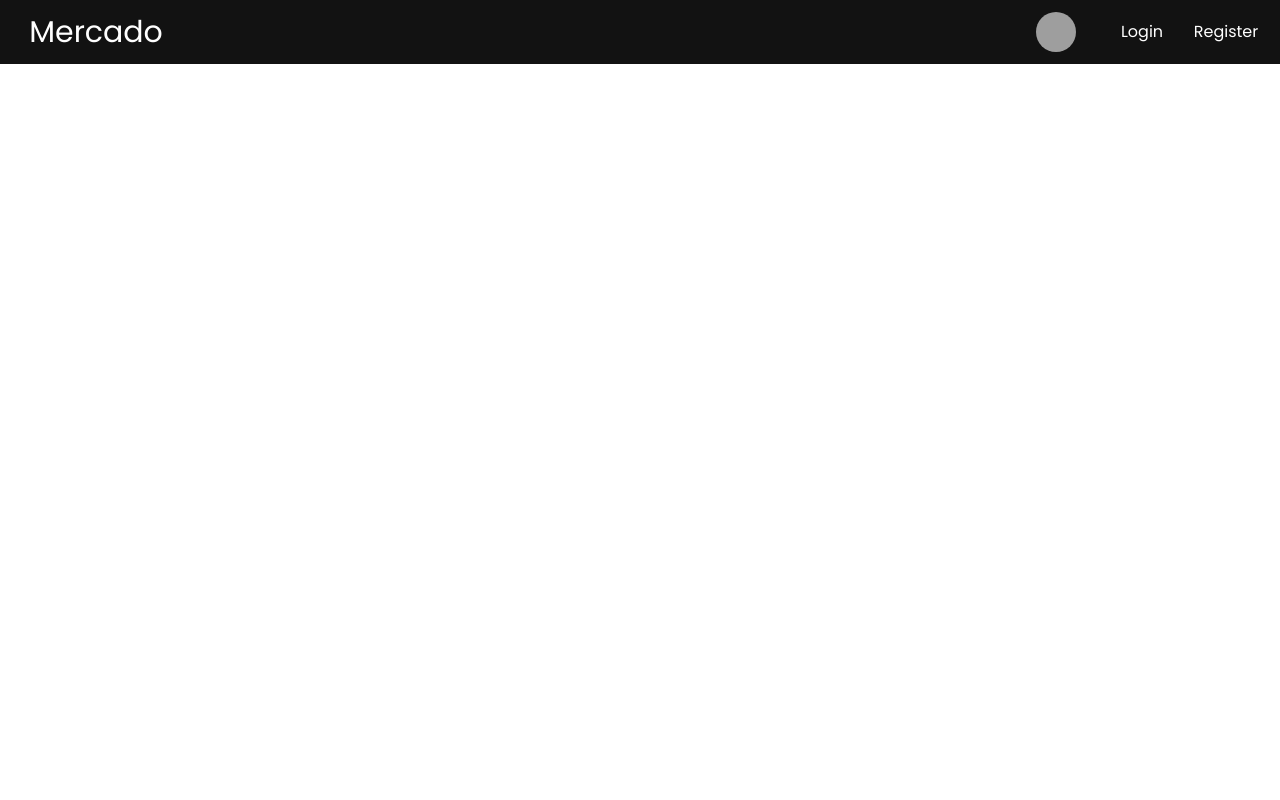
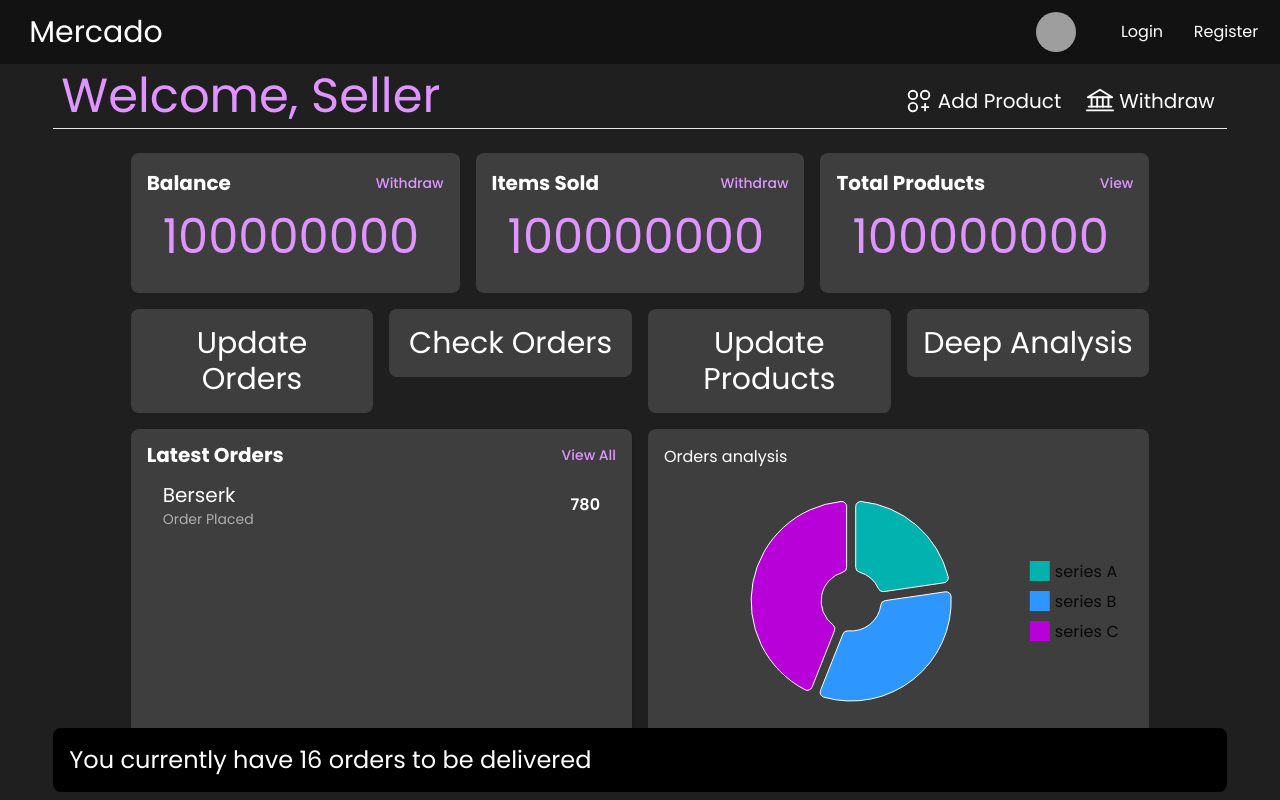
Before and after one commit to DoT-Dash-Do/Mercado, a React (Create React App) app in the folder client/: page /Dashboard in a window 1280 px wide. Built offline with nearby package versions, Linux system fonts and the light colour scheme; no server answers; grey boxes are pictures that could not be loaded.

Commit message:
merge firebase

```diff
--- a/client/package.json
+++ b/client/package.json
@@ -3,6 +3,11 @@
   "version": "0.1.0",
   "private": true,
   "dependencies": {
+    "@emotion/react": "^11.11.4",
+    "@emotion/styled": "^11.11.5",
+    "@mui/material": "^5.15.15",
+    "@mui/styled-engine-sc": "^6.0.0-alpha.18",
+    "@mui/x-charts": "^7.3.1",
     "@testing-library/jest-dom": "^5.17.0",
     "@testing-library/react": "^13.4.0",
     "@testing-library/user-event": "^13.5.0",
@@ -14,6 +19,7 @@
     "react-icons": "^5.0.1",
     "react-router-dom": "^6.22.3",
     "react-scripts": "5.0.1",
+    "styled-components": "^6.1.9",
     "web-vitals": "^2.1.4"
   },
   "scripts": {
--- a/client/src/App.js
+++ b/client/src/App.js
@@ -12,6 +12,7 @@ import Register from "./pages/Register";
 import ViewProduct from "./pages/ViewProduct";
 import Address from "./pages/Address";
 import PaymentSuccess from "./pages/PaymentSuccess";
+import SellerDashoard from "./pages/SellerDashoard";
 function App() {
   const [loggedIn, setLoggedIn] = useState(false);
   const [type, setType] = useState("");
@@ -75,6 +76,7 @@ function App() {
           <Route path="/cart" element={<Cart />} />
           <Route path="/userAddress" element = {<Address/>}/>
           <Route path="/paymentsuccess/:order_id/:address" element={<PaymentSuccess/>}/>
+          <Route path="/Dashboard" element={<SellerDashoard/>}/>
         </Routes>
       </Router>
     </div>
--- a/client/src/pages/Login.js
+++ b/client/src/pages/Login.js
@@ -72,8 +72,7 @@ const Login = ({ setToken }) => {
       setError(err.response.data.message);
       return;
     }
-
-    navigate("/");
+    navigate("/Dashboard");
   };
 
   const handleUserLogin = async (e) => {
--- /dev/null
+++ b/client/src/pages/SellerDashoard.js
@@ -0,0 +1,163 @@
+import { PieChart } from "@mui/x-charts/PieChart";
+import { Bank, CirclesThreePlus } from "phosphor-react";
+import React from "react";
+import { Link } from "react-router-dom";
+export default function SellerDashoard() {
+  return (
+    <div className="pt-16 min-h-screen bg-[#1f1f1f] flex flex-col items-center">
+      <div className="border-b w-11/12 p-2 flex justify-between select-none items-end">
+        <p className="text-[#df94ff] text-3xl lg:text-5xl w-3/4 lg:w-1/2 truncate">
+          Welcome, Seller
+        </p>
+        <div className="flex gap-4 items-end">
+          <button
+            className="text-white text-xl p-1 rounded-lg hover:bg-[#484848] flex text-center items-center gap-1"
+            title="add product"
+          >
+            <CirclesThreePlus size={30} />
+            <div className="hidden lg:block">Add Product</div>
+          </button>
+          <button
+            className="text-white text-xl p-1  rounded-lg hover:bg-[#484848] flex text-center items-center gap-1"
+            title="Withdraw"
+          >
+            <Bank size={30} />
+            <div className="hidden lg:block">Withdraw</div>
+          </button>
+        </div>
+      </div>
+      <div className="w-11/12 lg:w-10/12 flex flex-col justify-center p-4">
+        <div className="flex flex-col justify-between lg:flex-row">
+          <div className="lg:w-4/12 p-2">
+            <div className="bg-[#3e3e3e] rounded-lg p-4">
+              <div className="flex items-center justify-between">
+                <h5 className="text-xl text-white font-bold">Balance</h5>
+                <Link
+                  to="#"
+                  className="text-sm font-medium text-[#df94ff] hover:underline "
+                >
+                  Withdraw
+                </Link>
+              </div>
+              <div className="p-4 text-5xl text-[#df94ff] select-none truncate">
+                100000000
+              </div>
+            </div>
+          </div>
+          <div className="lg:w-4/12 p-2">
+            <div className=" bg-[#3e3e3e] rounded-lg p-4">
+              <div className="flex items-center justify-between">
+                <h5 className="text-xl text-white font-bold">Items Sold</h5>
+                <Link
+                  to="#"
+                  className="text-sm font-medium text-[#df94ff] hover:underline "
+                >
+                  Withdraw
+                </Link>
+              </div>
+              <div className="p-4 text-5xl text-[#df94ff] select-none truncate">
+                100000000
+              </div>
+            </div>
+          </div>
+          <div className="lg:w-4/12 p-2">
+            <div className=" bg-[#3e3e3e] rounded-lg p-4">
+              <div className="flex items-center justify-between">
+                <h5 className="text-xl text-white font-bold">Total Products</h5>
+                <Link
+                  to="#"
+                  className="text-sm font-medium text-[#df94ff] hover:underline "
+                >
+                  View
+                </Link>
+              </div>
+              <div className="p-4 text-5xl text-[#df94ff] select-none truncate">
+                100000000
+              </div>
+            </div>
+          </div>
+        </div>
+        <div className="flex-col lg:flex-row justify-between lg:flex overflow-auto w-full">
+          <div className="p-2 lg:w-1/4">
+            <button className="text-3xl text-white p-4 bg-[#3e3e3e] rounded-lg hover:bg-black w-full">
+              Update Orders
+            </button>
+          </div>
+          <div className="p-2 lg:w-1/4">
+            <button className="text-3xl text-white p-4 bg-[#3e3e3e] rounded-lg hover:bg-black w-full">
+              Check Orders
+            </button>
+          </div>
+          <div className="p-2 lg:w-1/4">
+            <button className="text-3xl text-white p-4 bg-[#3e3e3e] rounded-lg hover:bg-black w-full">
+              Update Products
+            </button>
+          </div>
+          <div className="p-2 lg:w-1/4">
+            <button className="text-3xl text-white p-4 bg-[#3e3e3e] rounded-lg hover:bg-black w-full">
+              Deep Analysis
+            </button>
+          </div>
+        </div>
+        <div className="flex flex-col justify-between sm:min-h-[20em] lg:flex-row">
+          <div className="lg:w-6/12 p-2">
+            <div className="p-4 rounded-lg shadow bg-[#3e3e3e] min-h-[20em]">
+              <div className="flex items-center justify-between">
+                <h5 className="text-xl font-bold leading-none text-white">
+                  Latest Orders
+                </h5>
+                <Link
+                  to="#"
+                  className="text-sm font-medium text-[#df94ff] hover:underline "
+                >
+                  View All
+                </Link>
+              </div>
+              <div className="">
+                <ul className="divide-y divide-gray-200 h-fill overflow-auto style-3 p-2">
+                  <li className="p-2">
+                    <div className="flex items-center">
+                      <div className="flex-1">
+                        <p className="text-xl text-white truncate ">Berserk</p>
+                        <p className="text-sm text-[#aeaeae] truncate ">
+                          Order Placed
+                        </p>
+                      </div>
+                      <div className="inline-flex items-center text-base font-semibold text-white">
+                        780
+                      </div>
+                    </div>
+                  </li>
+                </ul>
+              </div>
+            </div>
+          </div>
+          <div className="lg:w-6/12 p-2">
+            <div className="flex flex-col bg-[#3e3e3e] rounded-lg p-4 h-[30em] sm:h-[20em] justify-center">
+              <h1 className="text-white">Orders analysis</h1>
+              <PieChart
+                className="flex-row"
+                series={[
+                  {
+                    data: [
+                      { id: 0, value: 10, label: "series A" },
+                      { id: 1, value: 15, label: "series B" },
+                      { id: 2, value: 20, label: "series C" },
+                    ],
+                    innerRadius: 30,
+                    outerRadius: 100,
+                    paddingAngle: 5,
+                    cornerRadius: 5,
+                  },
+                ]}
+              />
+            </div>
+          </div>
+        </div>
+      </div>
+      <div className="bg-black w-11/12 bottom-0 mb-2 lg:fixed text-white text-2xl p-4 rounded-lg backdrop-blur-lg">
+        You currently have 16 orders to be delivered
+      </div>
+    </div>
+  );
+}
```
Also changed, not shown: 2 other files (tests, documents, lock files or other folders).
